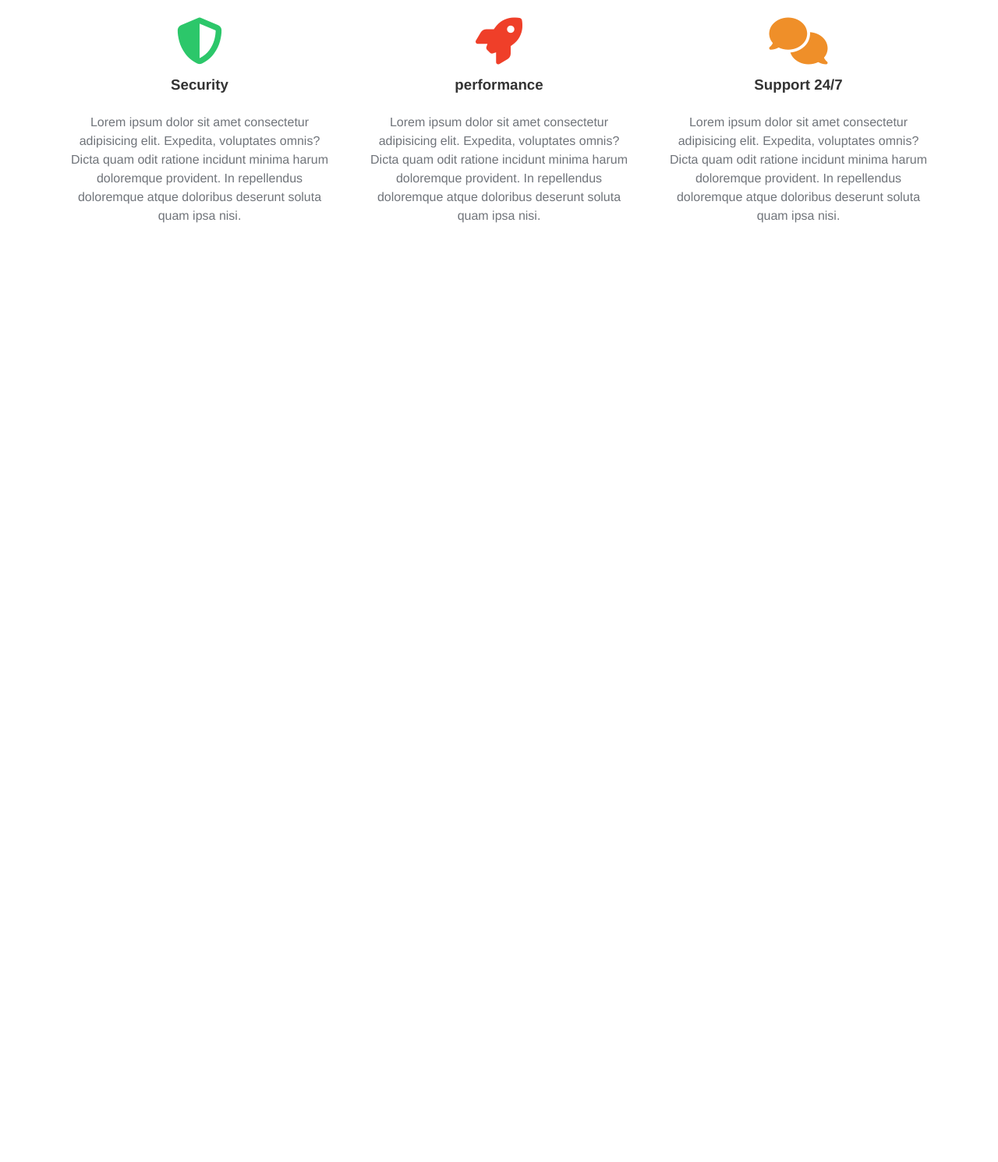
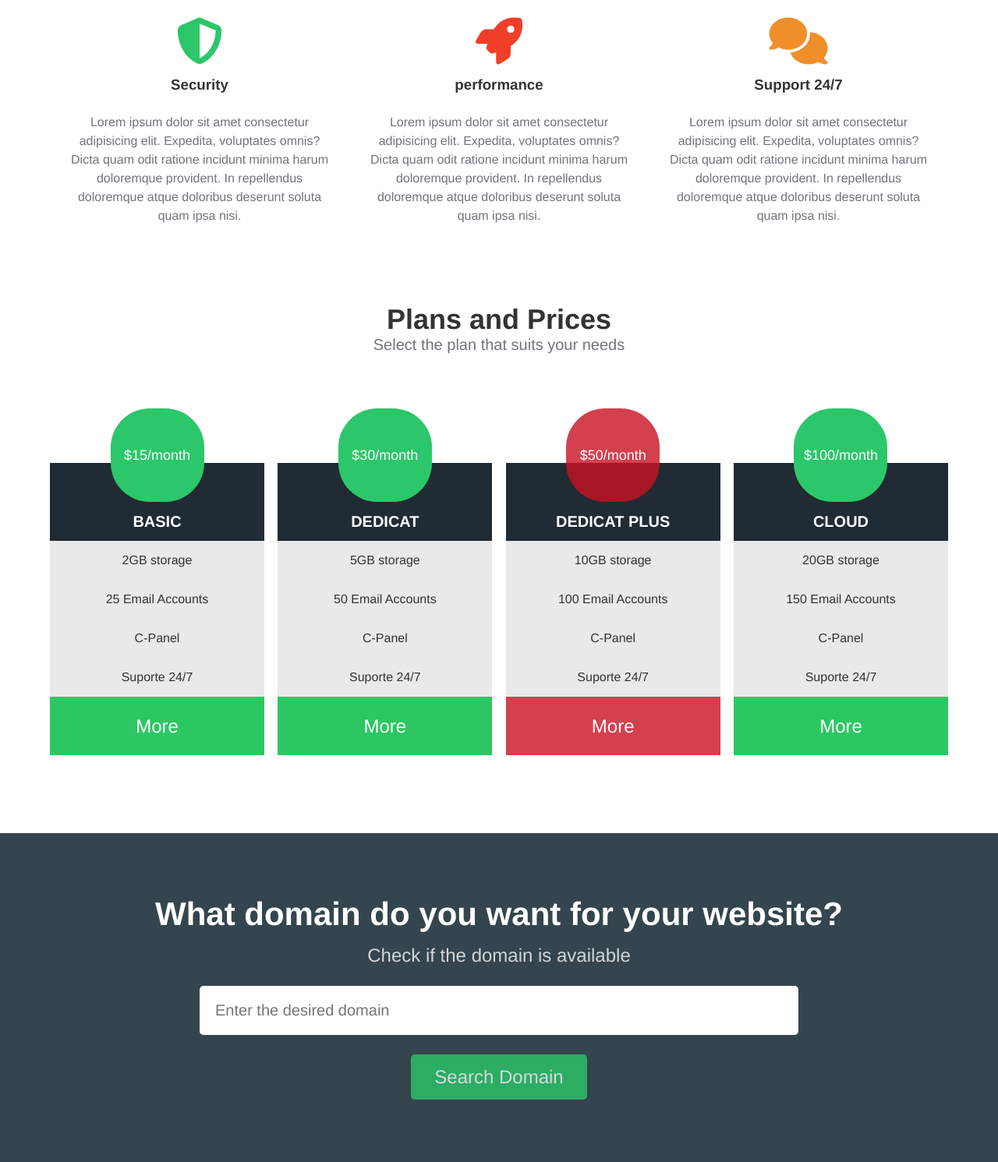
Before and after one commit to GustavOliveiraDev/Front-End-Training, a plain HTML site: page GHost-Web/index.html in a window 1280 px wide. Shown: the part 576-2067 px from the top of the page at 78% size. Before the commit the page ends 965 px from the top, so only its background shows below. Drawn offline with Linux system fonts and the light colour scheme.

Commit message:
Finish css and html project
Finalizing the styling and making it responsive with media

```diff
--- a/GHost-Web/css/style.css
+++ b/GHost-Web/css/style.css
@@ -128,3 +128,156 @@ nav {
 .services-container p {
     line-height: 24px;
 }
+
+.pricing-container {
+    padding-bottom: 5rem;
+    text-align: center;
+}
+
+.pricing-container h2 {
+    font-size: 36px;
+}
+
+.pricing-container p {
+    font-size: 20px;
+}
+
+.plans-container {
+    display: flex;
+    justify-content: space-between;
+    width: 90%;
+    margin: 50px auto 0;
+}
+
+.plan {
+    flex: 1;
+    max-width: 275px;
+    margin:  20px 0;
+}
+
+.plan ul {
+    padding: 0;
+}
+
+.plan li {
+  list-style: none;
+  height: 50px;
+  line-height: 50px;
+  background-color: #e8e9e8;
+  color: #333;
+}
+
+.plan .price {
+    width: 120px;
+    height: 120px;
+    border-radius: 50px;
+    background-color: #2cc76a;
+    color: #fff;
+    text-align: center;
+    line-height: 120px;
+    margin: 0 auto -50px;
+    font-size: 18px;
+    position: relative;
+}
+
+.plan .plan-name {
+    text-transform: uppercase;
+    font-size: 20px;
+    font-weight: bold;
+    color: #fff;
+    background-color: #202b34;
+    padding: 50px 0;
+}
+
+.plan  .plan-btn {
+    background-color: #2cc762;
+    color: #fff;
+    font-size: 24px;
+    height: 75px;
+    line-height: 75px;
+    cursor: pointer;
+}
+
+.plan .recommended {
+    background-color: rgba(202, 17, 33, 0.8);
+}
+
+.searchdomain-container {
+    background-color: #34454e;
+    text-align: center;
+    padding: 5rem 0;
+}
+
+.searchdomain-container h2 {
+    color: #fff;
+    font-size: 42px;
+    margin-bottom: 15px;
+}
+
+.searchdomain-container p {
+    color: #d5d5d5;
+    font-size: 24px;
+    margin-bottom: 25px;
+}
+
+.searchdomain-container input {
+    display: block;
+    border: none;
+    border-radius: 5px;
+    margin: 0 auto;
+}
+
+.searchdomain-container input[type="text"] {
+    width: 60%;
+    padding: 20px;
+    font-size: 20px;
+    margin-bottom: 25px;
+}
+
+.searchdomain-container input[type="submit"] {
+    background-color: #2cc76a;
+    padding: 15px 30px;
+    color: #fff;
+    font-size: 24px;
+    cursor: pointer;
+    opacity: 0.8;
+}
+
+.searchdomain-container input[type="submit"]:hover {
+    opacity: 1;
+}
+
+/* laptops and desktops*/
+@media (max-width: 1100px) {
+    .plans-container {
+        width: 95%;
+    }
+
+    .plan {
+        margin: 0 5px;
+    }
+}
+
+/*tablets*/
+@media  (max-width: 900px) {
+    .main-banner p {
+        padding: 0 6rem;
+    }
+
+    .searchdomain-container {
+        padding: 2rem 4rem;
+    }
+}
+
+/*phones*/
+@media (max-width: 576ppx) {
+    .plans-container {
+        flex-direction: column;
+        width: 100%;
+    }
+
+    .plan {
+        width: 100%;
+        max-width: 100%;
+    }
+}
--- a/GHost-Web/index.html
+++ b/GHost-Web/index.html
@@ -57,6 +57,64 @@
                     </li>
                 </ul>
             </section>
+            <section class="pricing-container">
+                <h2>Plans and Prices</h2>
+                <p>Select the plan that suits your needs</p>
+                <div class="plans-container">
+                    <div class="plan">
+                        <ul>
+                            <li class="price">$15/month</li>
+                            <li class="plan-name">Basic</li>
+                            <li>2GB storage</li>
+                            <li>25 Email Accounts</li>
+                            <li>C-Panel</li>
+                            <li>Suporte 24/7</li>
+                            <li class="plan-btn">More</li>
+                        </ul>
+                    </div>
+                    <div class="plan">
+                        <ul>
+                            <li class="price">$30/month</li>
+                            <li class="plan-name">Dedicat</li>
+                            <li>5GB storage</li>
+                            <li>50 Email Accounts</li>
+                            <li>C-Panel</li>
+                            <li>Suporte 24/7</li>
+                            <li class="plan-btn">More</li>
+                        </ul>
+                    </div>
+                    <div class="plan">
+                        <ul>
+                            <li class="price recommended">$50/month</li>
+                            <li class="plan-name">Dedicat Plus</li>
+                            <li>10GB storage</li>
+                            <li>100 Email Accounts</li>
+                            <li>C-Panel</li>
+                            <li>Suporte 24/7</li>
+                            <li class="plan-btn recommended">More</li>
+                        </ul>
+                    </div>
+                    <div class="plan">
+                        <ul>
+                            <li class="price">$100/month</li>
+                            <li class="plan-name">Cloud</li>
+                            <li>20GB storage</li>
+                            <li>150 Email Accounts</li>
+                            <li>C-Panel</li>
+                            <li>Suporte 24/7</li>
+                            <li class="plan-btn">More</li>
+                        </ul>
+                    </div>
+                </div>
+            </section>
+            <section class="searchdomain-container">
+                <h2>What domain do you want for your website?</h2>
+                <p>Check if the domain is available</p>
+                <form>
+                    <input id="domain" type="text" name="domain" placeholder="Enter the desired domain">
+                </form>
+                <input type="submit" value="Search Domain">
+            </section>
         </main>
     </div>
 </body>
```
